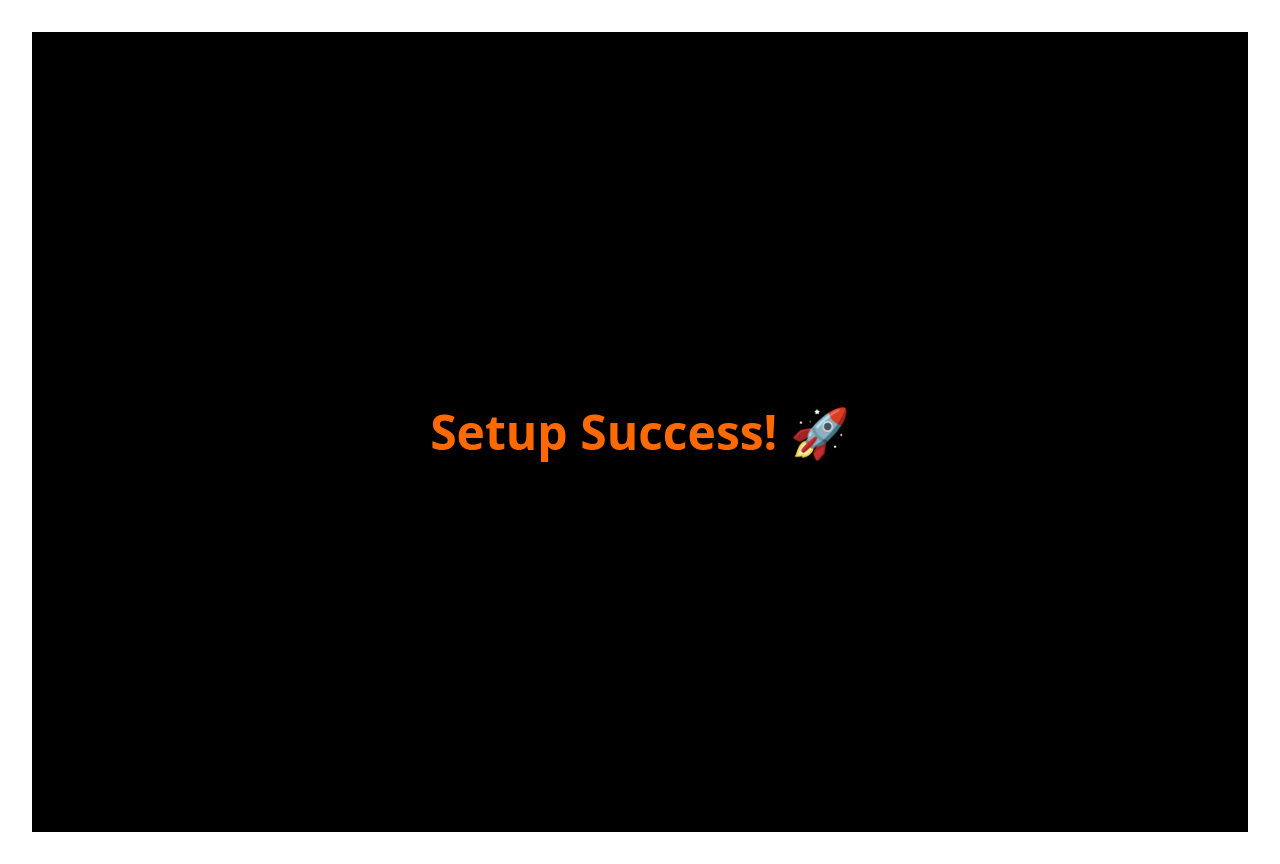
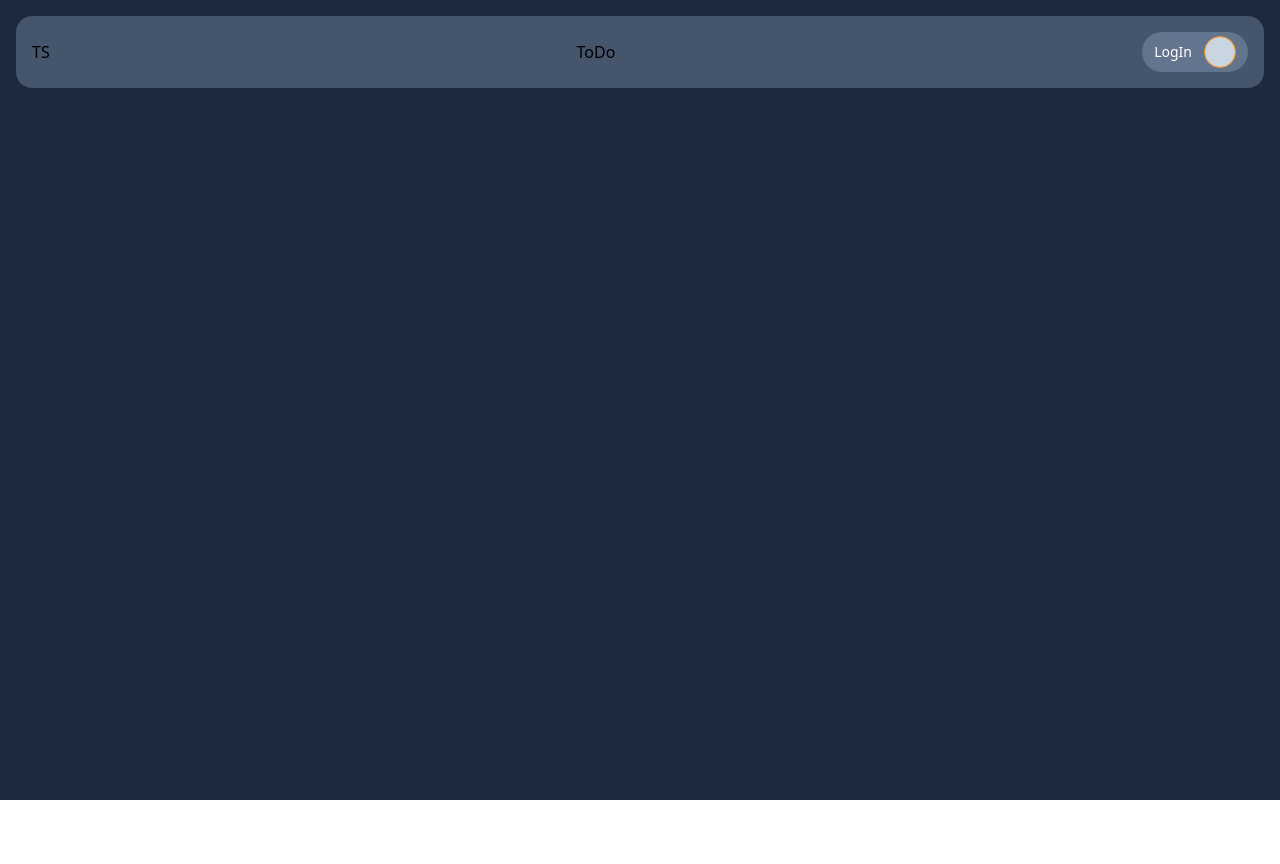
Before and after one commit to MD-Nasir301/SyncTask-FullStack, a React (Vite) app: page / in a window 1280 px wide. After the commit the page ends 800 px from the top, so only its background shows below. Built offline with nearby package versions, Linux system fonts and the light colour scheme.

Commit message:
Done: Header section style

```diff
--- a/src/App.jsx
+++ b/src/App.jsx
@@ -1,16 +1,17 @@
-import { useState } from "react";
-import reactLogo from "./assets/react.svg";
-import viteLogo from "/vite.svg";
-import "./App.css";
+function App() {
+  return (
+    <div>
+      <div className="min-h-screen bg-slate-800 p-4">
+        <header className="flex justify-between items-center bg-slate-600 p-4 rounded-2xl ">
+          <div>TS</div>
+          <div>ToDo</div>
+          <div className="text-white text-sm flex gap-3 items-center bg-slate-500 px-3 py-1 rounded-full cursor-pointer">
+            <span>LogIn</span>
+            <div className="w-8 h-8 bg-slate-300 rounded-full border border-orange-400"></div>
+          </div>
+        </header>
 
-function App() {
-  const [count, setCount] = useState(0);
-
-  return (
-    <div className="h-screen bg-black flex items-center justify-center">
-      <h1 className="text-5xl font-extrabold text-orange-500">
-        Setup Success! 🚀
-      </h1>
+      </div>
     </div>
   );
 }
```
